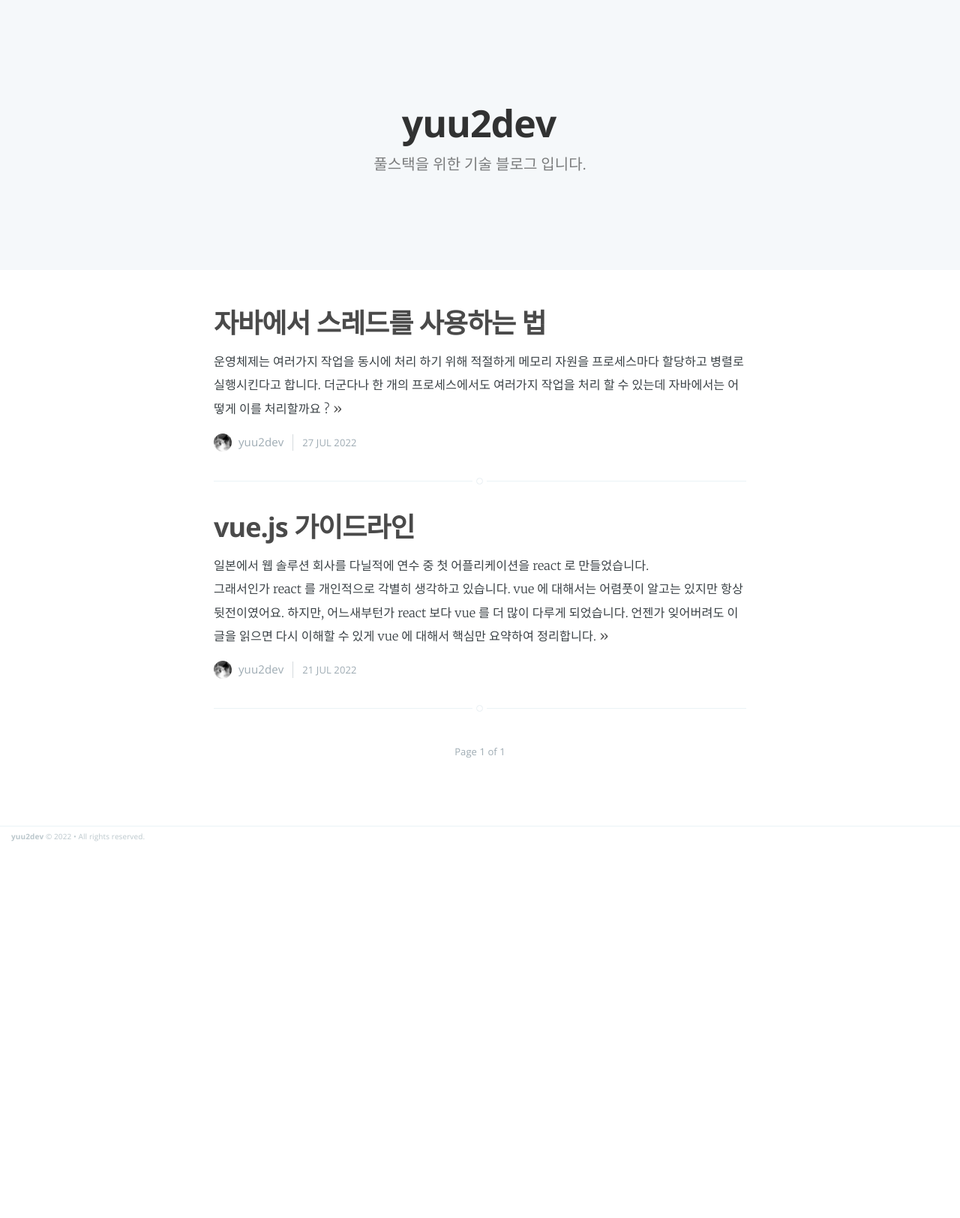
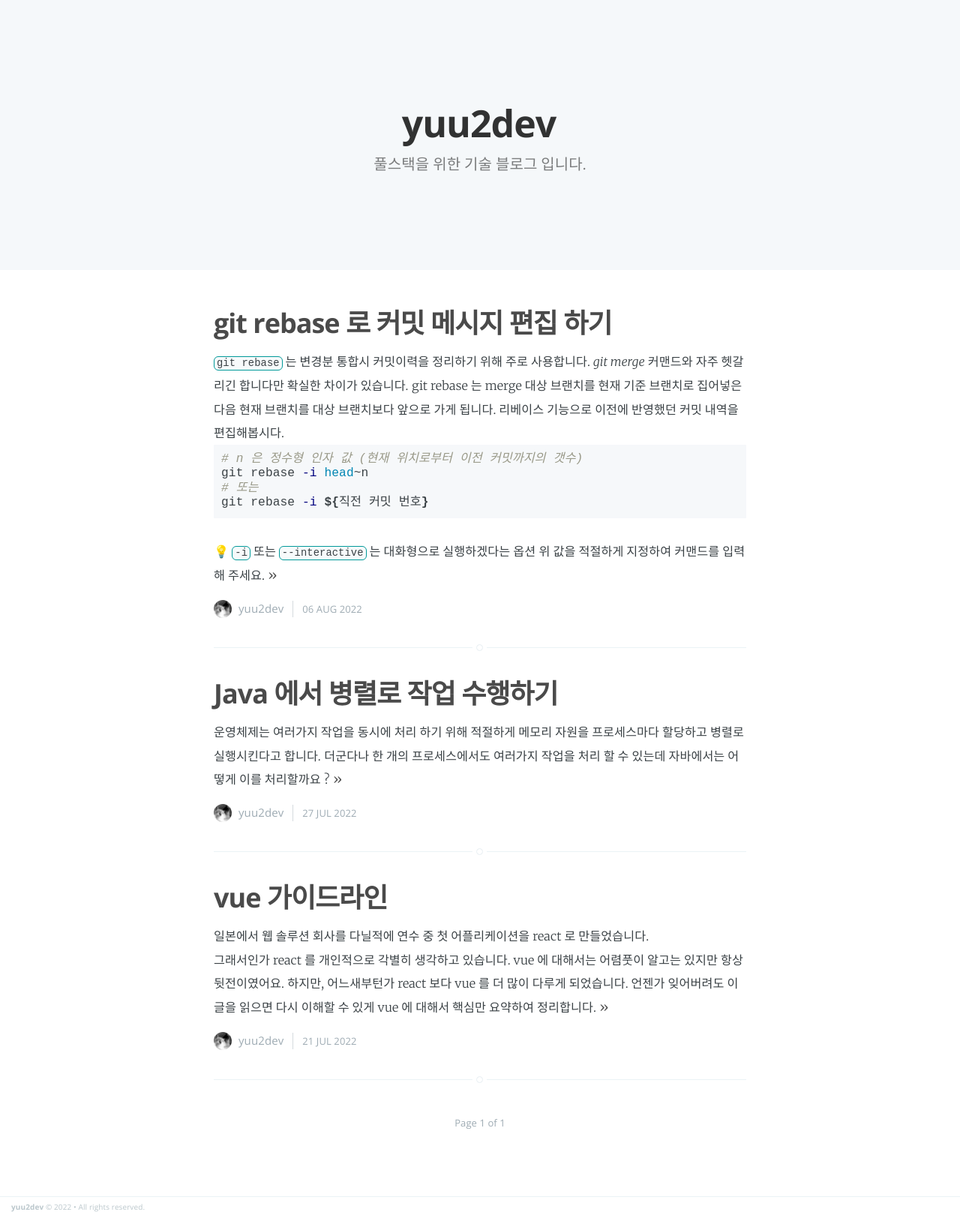
Before and after one commit to yuu2dev/yuu2dev.github.io, a Jekyll site: the page built from index.html, in a window 1280 px wide. Shown: the whole page at 75% size. Built offline with Jekyll 4.4.1, drawn with Linux system fonts in a browser that asks for light colours; the list of posts is cut into pages by our own code; before the commit the page ends 1129 px from its top, so only the background shows below that.

Commit message:
Docs: git rebase 로 커밋 메시지 편집하기 작성
그 외 <code> 태그 css 개선

````diff
--- a/_posts/2022-07-21-note.markdown
+++ b/_posts/2022-07-21-note.markdown
@@ -1,6 +1,6 @@
 ---
 layout: post
-title:  vue.js 가이드라인
+title:  vue 가이드라인
 categories: vue
 ---
 
--- a/_posts/2022-07-27-note.markdown
+++ b/_posts/2022-07-27-note.markdown
@@ -1,6 +1,6 @@
 ---
 layout: post
-title:  자바에서 스레드를 사용하는 법
+title:  Java 에서 병렬로 작업 수행하기
 categories: java
 ---
 
--- /dev/null
+++ b/_posts/2022-08-06-note.markdown
@@ -0,0 +1,80 @@
+---
+layout: post
+title:  git rebase 로 커밋 메시지 편집 하기
+categories: git
+---
+
+`git rebase` 는 변경분 통합시 커밋이력을 정리하기 위해 주로 사용합니다. *git merge* 커맨드와 자주 헷갈리긴 합니다만 확실한 차이가 있습니다.
+
+git rebase 는 merge 대상 브랜치를 현재 기준 브랜치로 집어넣은 다음 현재 브랜치를 대상 브랜치보다 앞으로 가게 됩니다. 리베이스 기능으로 이전에 반영했던 커밋 내역을 편집해봅시다.
+
+```sh
+# n 은 정수형 인자 값 (현재 위치로부터 이전 커밋까지의 갯수)
+git rebase -i head~n
+# 또는
+git rebase -i ${직전 커밋 번호}
+```
+💡 `-i` 또는 `--interactive` 는 대화형으로 실행하겠다는 옵션
+
+위 값을 적절하게 지정하여 커맨드를 입력해 주세요.
+
+```sh
+pick 22b18f1 Build: 타입스크립트 프로젝트 생성 및 환경설정
+
+# Rebase 7582f80..22b18f1 onto 7582f80 (1 command)
+#
+# Commands:
+# p, pick <commit> = use commit
+# r, reword <commit> = use commit, but edit the commit message
+# e, edit <commit> = use commit, but stop for amending
+# s, squash <commit> = use commit, but meld into previous commit
+# f, fixup [-C | -c] <commit> = like "squash" but keep only the previous
+#                    commit's log message, unless -C is used, in which case
+#                    keep only this commit's message; -c is same
+```
+
+`pick` 은 반영된 상태 그대로를 뜻합니다.
+`reword` 는 커밋 문구만 바꾸겠다는 의미입니다.
+`edit` 은 작업물을 포함하여 커밋을 아예 되돌립니다.
+
+문구만 바꿀 것이므로 pick 을 *reword* 로 바꾸어주세요.
+
+```sh
+Build: 타입스크립트 프로젝트 생성 및 환경설정
+
+# Please enter the commit message for your changes. Lines starting
+# with '#' will be ignored, and an empty message aborts the commit.
+#
+# Date:      Fri Aug 5 00:21:00 2022 +0900
+#
+# interactive rebase in progress; onto 7582f80
+# Last command done (1 command done):
+#    reword 22b18f1 Build: 타입스크립트 프로젝트 생성 및 환경설정
+# No commands remaining.
+# You are currently editing a commit while rebasing branch 'main' on '7582f80'.
+#
+# Changes to be committed:
+#	new file:   index.ts
+#	new file:   src/types/table.ts
+#	new file:   tsconfig.json
+#
+```
+문구를 수정할 해당 커밋의 문구를 변경하면 됩니다. *head~n* 만큼 역방향으로 이동하여 위 작업을 반복해야 합니다.
+
+-i 옵션 없이 리베이스를 진행하는 경우 변경을 보존하거나 취소하려면 다음 커맨드를 통해 작업해야 합니다.
+```
+git rebase --continue (계속하기)
+git rebase --abort (취소하기)
+```
+
+리베이스 이후 로컬과 원격저장소의 날짜 및 시간이 일치하지 않는다면 다음 커맨드를 입력해 주세요.
+
+```
+git filter-branch --env-filter 'export GIT_COMMITTER_DATE="$GIT_AUTHOR_DATE"'
+```
+
+마지막으로 원격저장소에 반영합니다.
+
+```
+git push -f
+```
--- a/assets/css/screen.css
+++ b/assets/css/screen.css
@@ -331,6 +331,7 @@ code, tt {
     white-space: pre-wrap;
     background: #F7FAFB;
     border-radius: 6px;
+    border: 1px solid #009999
 }
 
 pre {
````
